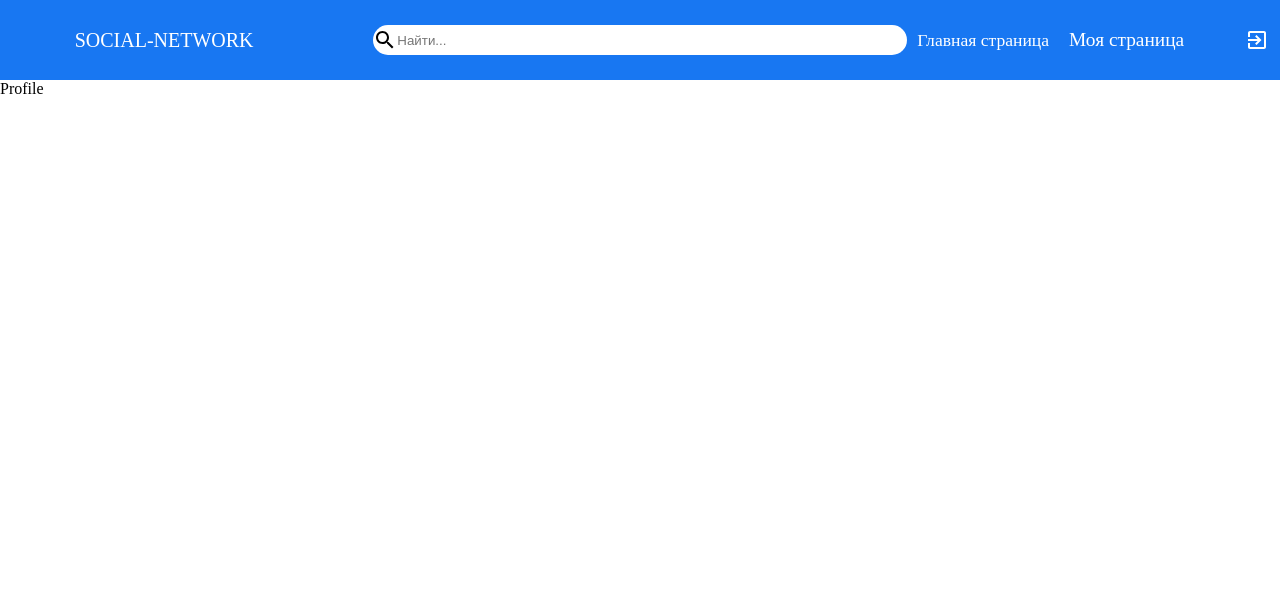
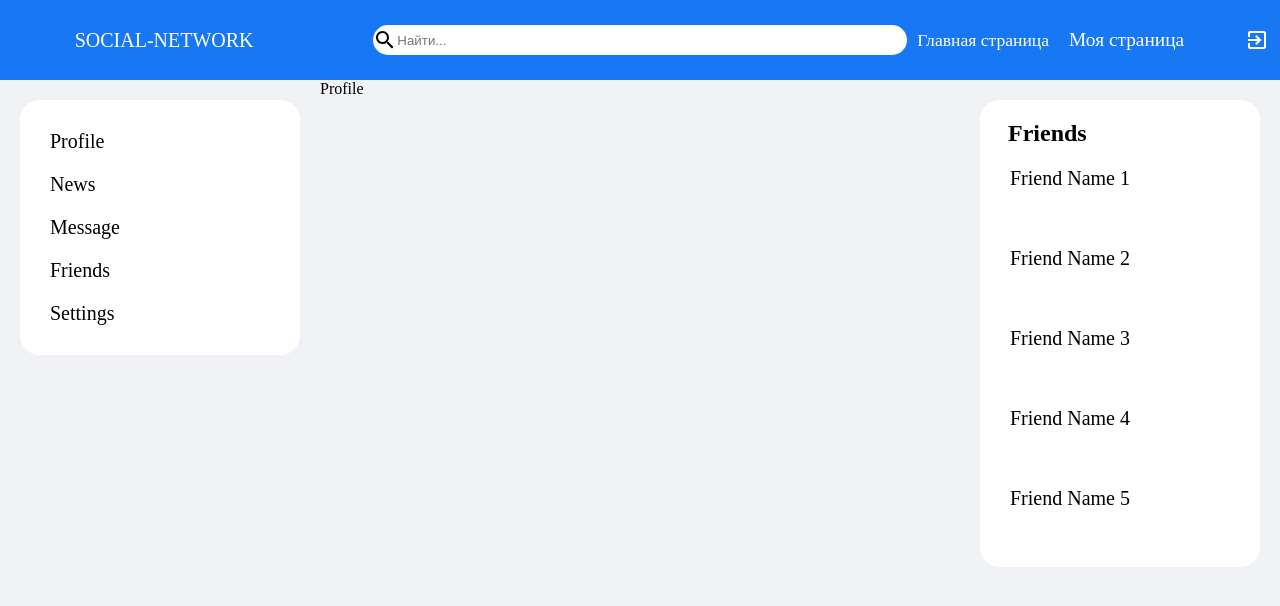
Before and after one commit to VASh1423/social-network, a React app in the folder client/: page /profile in a window 1280 px wide. Shown: the top 606 px of the page. Built offline with nearby package versions, Linux system fonts and the light colour scheme.

Commit message:
added sidebarslayout

```diff
--- a/client/src/Layouts/MainLayouts.tsx
+++ b/client/src/Layouts/MainLayout/index.tsx
@@ -1,5 +1,6 @@
 import React from 'react'
-import { Topbar } from '../components/Topbar'
+import { Topbar } from '../../components/Topbar'
+import './style.scss'
 
 const MainLayout: React.FC = ({children}) => {
   return (
--- /dev/null
+++ b/client/src/Layouts/SidebarsLayout/index.tsx
@@ -0,0 +1,24 @@
+import React from 'react'
+import { Leftbar } from '../../components/Leftbar'
+import { Rightbar } from '../../components/Rightbar'
+import './style.scss'
+
+const SidebarsLayout: React.FC = ({children}) => {
+  return (
+    <>
+      <div className='mainContainer'>
+        <div className='Leftbar'>
+          <Leftbar/>
+        </div>
+        <div className='Center'>
+          {children}
+        </div>
+        <div className='Rightbar'>
+          <Rightbar/>
+        </div>
+      </div>
+    </>
+  )
+}
+
+export default  SidebarsLayout
--- /dev/null
+++ b/client/src/Layouts/SidebarsLayout/style.scss
@@ -0,0 +1,19 @@
+@import '../../styles/constants.scss';
+
+.mainContainer{
+  display: flex;
+  background-color: $mainGray;
+  height: calc(100vh - 80px);
+}
+
+.Leftbar{
+  flex: 3;
+}
+
+.Center{
+  flex: 6;
+}
+
+.Rightbar{
+  flex: 3;
+}
--- a/client/src/Pages/Error/index.tsx
+++ b/client/src/Pages/Error/index.tsx
@@ -1,5 +1,5 @@
 import React from 'react'
-import MainLayout from '../../Layouts/MainLayouts'
+import MainLayout from '../../Layouts/MainLayout'
 import './style.scss'
 
 export const Error: React.FC = () => {
--- a/client/src/Pages/Main/index.tsx
+++ b/client/src/Pages/Main/index.tsx
@@ -1,24 +1,15 @@
 import React from 'react'
 import { Center } from '../../components/Center'
-import { Leftbar } from '../../components/Leftbar'
-import { Rightbar } from '../../components/Rightbar'
-import MainLayout from '../../Layouts/MainLayouts'
+import MainLayout from '../../Layouts/MainLayout'
+import SidebarsLayout from '../../Layouts/SidebarsLayout'
 import './style.scss'
 
 export const Main: React.FC = () => {
   return (
     <MainLayout>
-      <div className='mainContainer'>
-        <div className='Leftbar'>
-          <Leftbar/>
-        </div>
-        <div className='Center'>
-          <Center/>
-        </div>
-        <div className='Rightbar'>
-          <Rightbar/>
-        </div>
-      </div>
+      <SidebarsLayout>
+        <Center/>
+      </SidebarsLayout>
     </MainLayout>
   )
 }
--- a/client/src/Pages/Profile/index.tsx
+++ b/client/src/Pages/Profile/index.tsx
@@ -1,11 +1,14 @@
 import React from 'react'
-import MainLayout from '../../Layouts/MainLayouts'
+import MainLayout from '../../Layouts/MainLayout'
+import SidebarsLayout from '../../Layouts/SidebarsLayout'
 import './style.scss'
 
 export const Profile: React.FC = () => {
   return (
     <MainLayout>
-      Profile
+      <SidebarsLayout>
+        Profile
+      </SidebarsLayout>
     </MainLayout>
   )
 }
```
Also changed, not shown: client/src/Layouts/MainLayout/style.scss (added).
